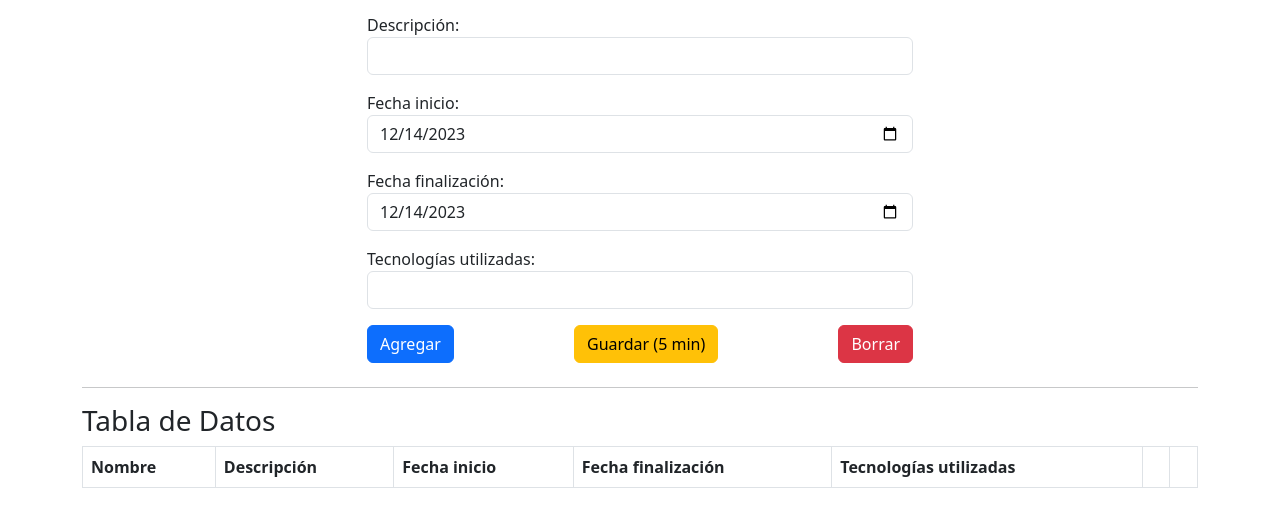
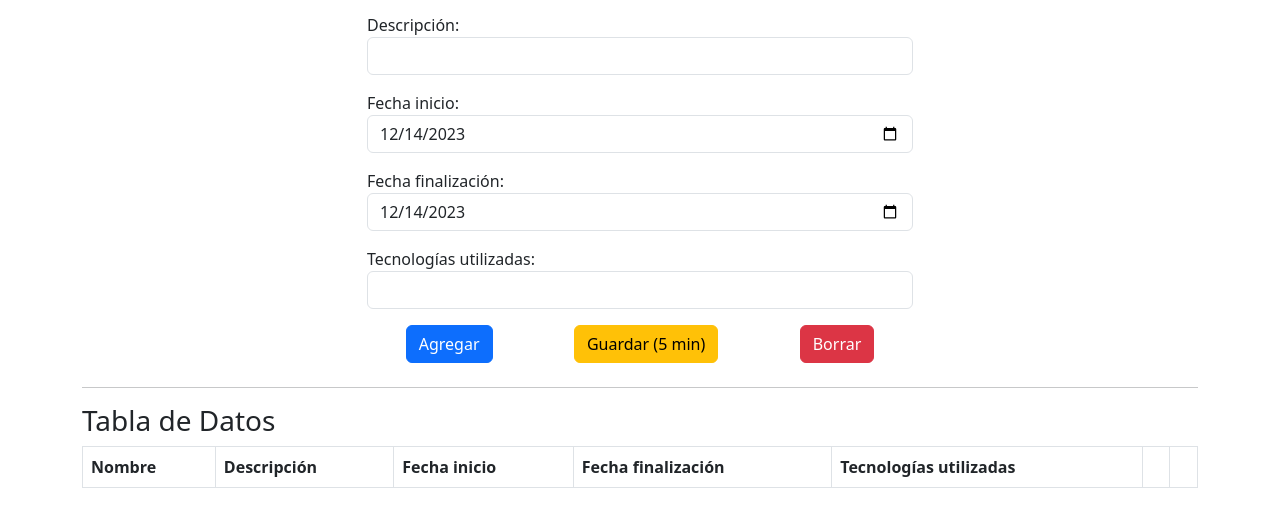
Before and after one commit to colidom/DIW, a plain HTML site: page Tema5/Bootstrap/Formularios/index.html in a window 1280 px wide. Shown: the part 135-662 px from the top of the page. Drawn offline with nearby package versions, Linux system fonts and the light colour scheme.

Commit message:
Corregida justificación de botones

```diff
--- a/Tema5/Bootstrap/Formularios/index.html
+++ b/Tema5/Bootstrap/Formularios/index.html
@@ -38,7 +38,7 @@
                     <!-- Botones de acciones -->
                     <div class="row">
                         <div class="col-md-12">
-                            <div class="d-grid gap-2 d-md-flex justify-content-md-between">
+                            <div class="d-grid gap-1 d-md-flex justify-content-around">
                                 <button type="button" class="btn btn-primary mb-2" onclick="agregarFila()">
                                     Agregar
                                 </button>
```
